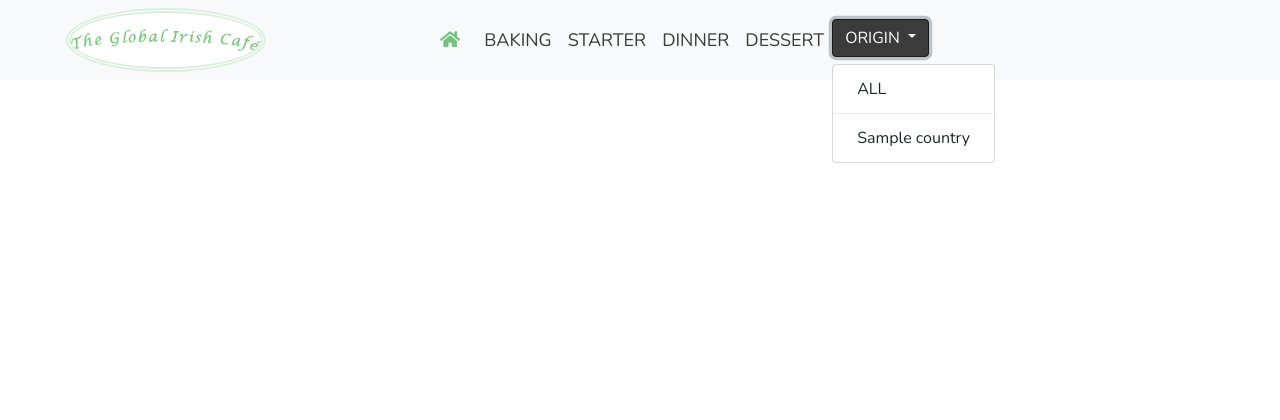
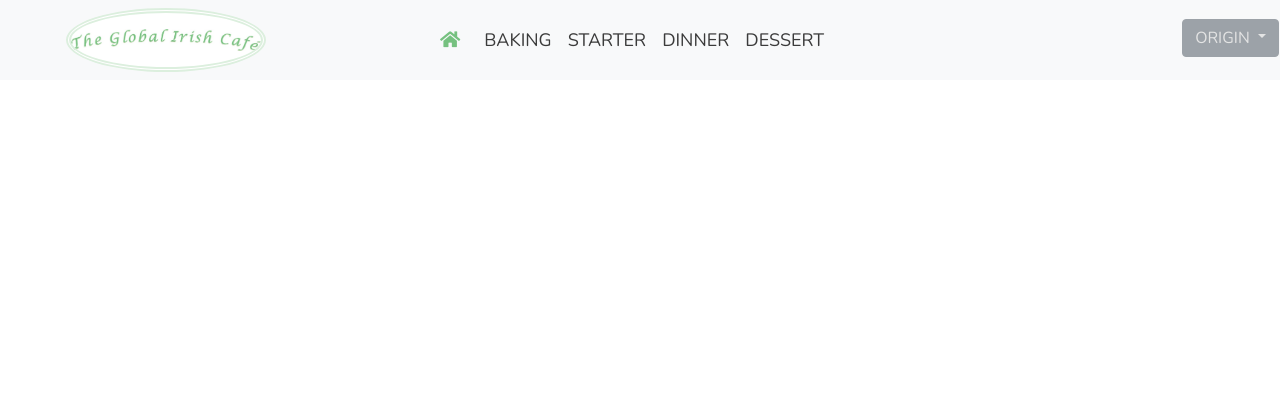
Before and after one commit to KittyMcDonagh/Third-Milestone-Project, a Flask app: template templates/base.html in a window 1280 px wide, after a click on "ORIGIN". Shown: the top 420 px of the page. Run offline with Flask 2, Linux system fonts and the light colour scheme; the template is opened without the code that fills it: most values are stand-ins (such as "Sample title", 1, 10 or a date in 2020); some libraries are stand-ins or nearby versions; some web fonts are replaced.

Commit message:
origin disabled / enabled

```diff
--- a/app.py
+++ b/app.py
@@ -15,19 +15,21 @@ app.config["MONGO_URI"] = os.getenv("MONGO_URI")
 
 mongo = PyMongo(app)
 
-# Display all recipes
+# Display home page featured recipes
 @app.route('/')
 @app.route('/get_recipes_home')
 def get_recipes_home():
 
-    _countries = mongo.db.countries.find()
-    country_list = [country for country in _countries]
+    temp_countries = mongo.db.countries.find()
+    country_list = [country for country in temp_countries]
+
+    temp_categories = mongo.db.categories.find()
+    categories_list = [category for category in temp_categories]
 
     home_recipes=mongo.db.recipes.find({"home_feature":'on'})
 
-
     # Redirect to recipes template, return the recipes that are flagged to be shown on the home page
-    return render_template("recipes-home.html", recipes=home_recipes, countries = country_list, origin = "ALL")
+    return render_template("recipes-home.html", recipes=home_recipes, countries = country_list, origin = "ALL", category = "ALL")
 
 
 @app.route('/get_recipes_origin/<origin>')
--- a/static/css/style.css
+++ b/static/css/style.css
@@ -92,40 +92,46 @@ main {
     text-decoration: none;
 }
 
+
+/* Style the dropdown button link to match navbar colors. */
+
+/* Move dropdown button over a little */
+
+.dropdown {
+
+    margin-left: 350px;
+}
+
+.dropdown a:hover {
+    text-decoration: none;
+    background-color: #76c180!important;
+    border-color: #76c180!important;
+
+}
+
+
+
+
+/* Mute the colors of the dropdown items */
+
+.dropdown-item {
+    color: #8c8c8c!important;
+
+}
+
+
+
+.btn-secondary.disabled {
+    color: #d9d9d9!important;
+}
+
 /* Style the dropdown button to match navbar colors. Border a light black */
 
-.btn-secondary {
+.btn-secondary.enabled {
     background-color: #3b3b3b!important;
     border-color: #1a1a1a!important;
 }
 
-/* Style the dropdown button link to match navbar colors. */
-
-.btn a {
-
-    color: #212529!important;
-}
-
-/* Move dropdown button over a little */
-
-.select-padding {
-
-    padding-left: 300px;
-}
-
-.select-padding option:hover {
-
-    background-color: #76c180!important;
-    color: #fff!important;
-}
-
-
-/* Mute the colors of the dropdown items */
-
-.custom-select option {
-    color: #8c8c8c!important;
-
-}
 
 
 .icon-style {
--- a/templates/base.html
+++ b/templates/base.html
@@ -31,25 +31,25 @@
                     <li id="home" class="nav-item mr-2 "><a class="nav-link" href="{{ url_for('get_recipes_home') }}"><i class="fa fa-home icon-style" aria-hidden="true"></i></a></li>
 
                     <li class="nav-item">
-                        <a id="baking" class="nav-link" href="{{ url_for('get_recipes_category', sel_category=" BAKING ") }}">BAKING</a>
+                        <a id="baking" class="nav-link" href="{{ url_for('get_recipes_category', sel_category="BAKING") }}">BAKING</a>
                     </li>
 
                     <li class="nav-item">
-                        <a id="starter" class="nav-link" href="{{ url_for('get_recipes_category', sel_category=" STARTER ") }}">STARTER</a>
+                        <a id="starter" class="nav-link" href="{{ url_for('get_recipes_category', sel_category="STARTER") }}">STARTER</a>
                     </li>
 
                     <li class="nav-item">
-                        <a id="dinner" class="nav-link" href="{{ url_for('get_recipes_category', sel_category=" DINNER ") }}">DINNER</a>
+                        <a id="dinner" class="nav-link" href="{{ url_for('get_recipes_category', sel_category="DINNER") }}">DINNER</a>
                     </li>
 
                     <li class="nav-item">
-                        <a id="dessert" class="nav-link" href="{{ url_for('get_recipes_category', sel_category=" DESSERT ") }}">DESSERT</a>
+                        <a id="dessert" class="nav-link" href="{{ url_for('get_recipes_category', sel_category="DESSERT") }}">DESSERT</a>
                     </li>
 
                     <!-- Dropdown menu for ORIGIN  -->
 
                     <div class="dropdown">
-                        <a class="btn btn-secondary dropdown-toggle" href="#" role="button" id="dropdownMenuLink" data-toggle="dropdown" aria-haspopup="true" aria-expanded="false">
+                        <a class="btn btn-secondary dropdown-toggle disabled" href="#" role="button" id="dropdownMenuLink" data-toggle="dropdown" aria-haspopup="true" aria-expanded="false">
     ORIGIN
   </a>
 
@@ -111,53 +111,6 @@
 
     <script type="text/javascript" src="https://cdnjs.cloudflare.com/ajax/libs/queue-async/1.0.7/queue.min.js"></script>
 
-    <script>
-        // Check user selections
-
-        checkUserSelection();
-
-
-        function checkUserSelection() {
-
-
-            // Change the selected nav link to green
-
-            $("#baking").click(function() {
-
-                // Testing
-
-                $("#baking").html("<p>clicked</p>");
-
-                // Testing
-
-                // Clear the previous selections
-
-                clearSelection();
-
-                // Change color of current selection to green
-
-                colorSelection();
-
-            });
-
-
-
-        }
-
-
-        function clearSelection() {
-            $("#baking").removeClass("sel-green").hide();
-            $("#home").removeClass("sel-green").hide();
-            $("#starter").removeClass("sel-green").hide();
-            $("#dinner").removeClass("sel-green").hide();
-            $("#dessert").removeClass("sel-green").hide();
-        }
-
-        function colorSelection() {
-            $("#baking").addClass("sel-green");
-
-        }
-    </script>
-</body>
+    </body>
 
 </html>
```
Also changed, not shown: templates/recipes-home.html (+6 -1 lines), templates/recipes-page.html (+22 -1 lines).
